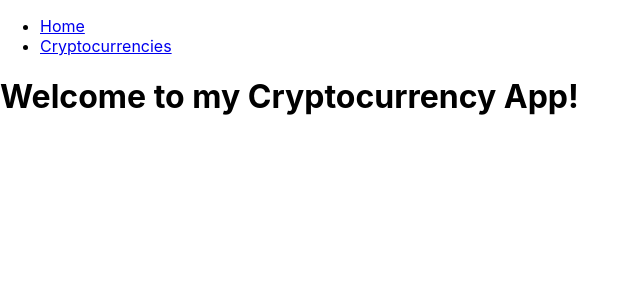
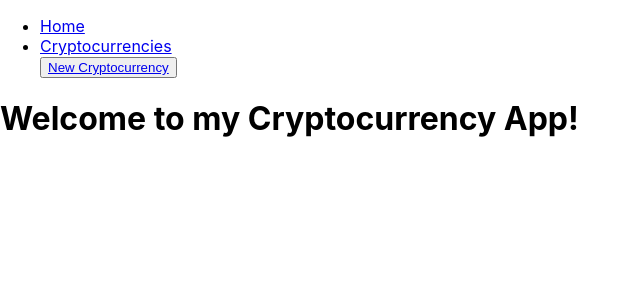
Before and after one commit to MiltonClark2/store-app-cta, a React (Create React App) app in the folder front-end/: page / in a window 1280 px wide. Shown: the top 300 px of the page, without its empty margins (0-640 px from the left). Built offline with nearby package versions, Linux system fonts and the light colour scheme; no server answers.

Commit message:
Create New Crypto button to add new cryptocurrency to db

```diff
--- a/front-end/src/Components/NavBar.js
+++ b/front-end/src/Components/NavBar.js
@@ -13,6 +13,11 @@ const NavBar = () => {
                     Cryptocurrencies
                 </Link>
             </li>
+            <button>
+                <Link to="/cryptos/new">
+                    New Cryptocurrency
+                </Link>
+            </button>
         </ul>
     )
 };
```
